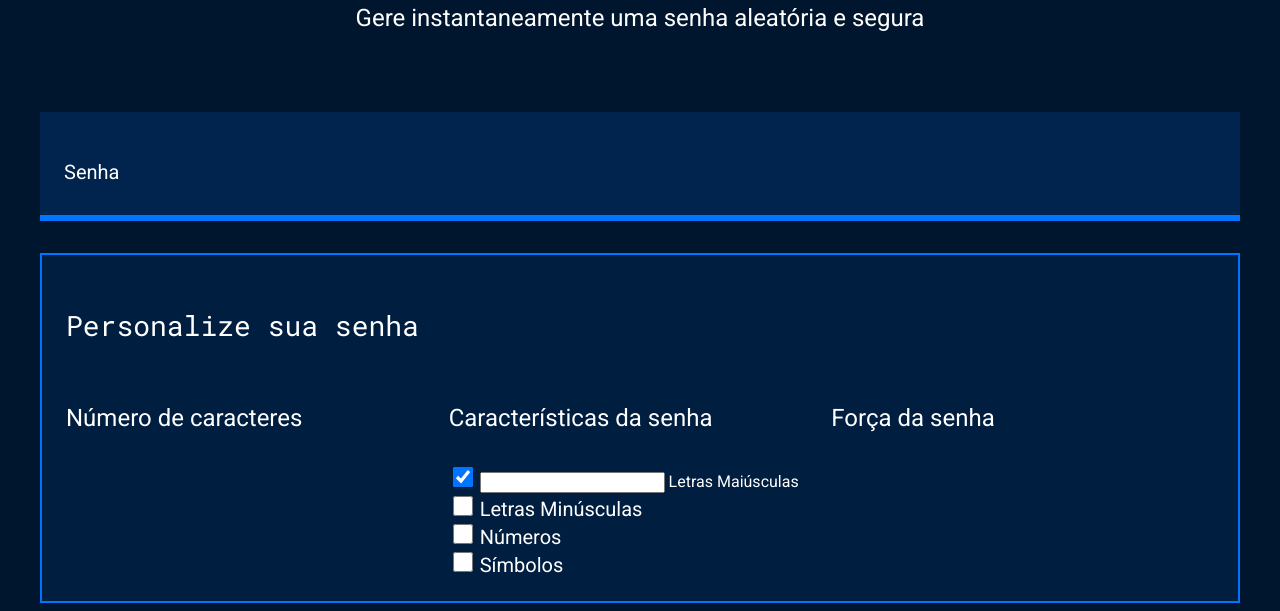
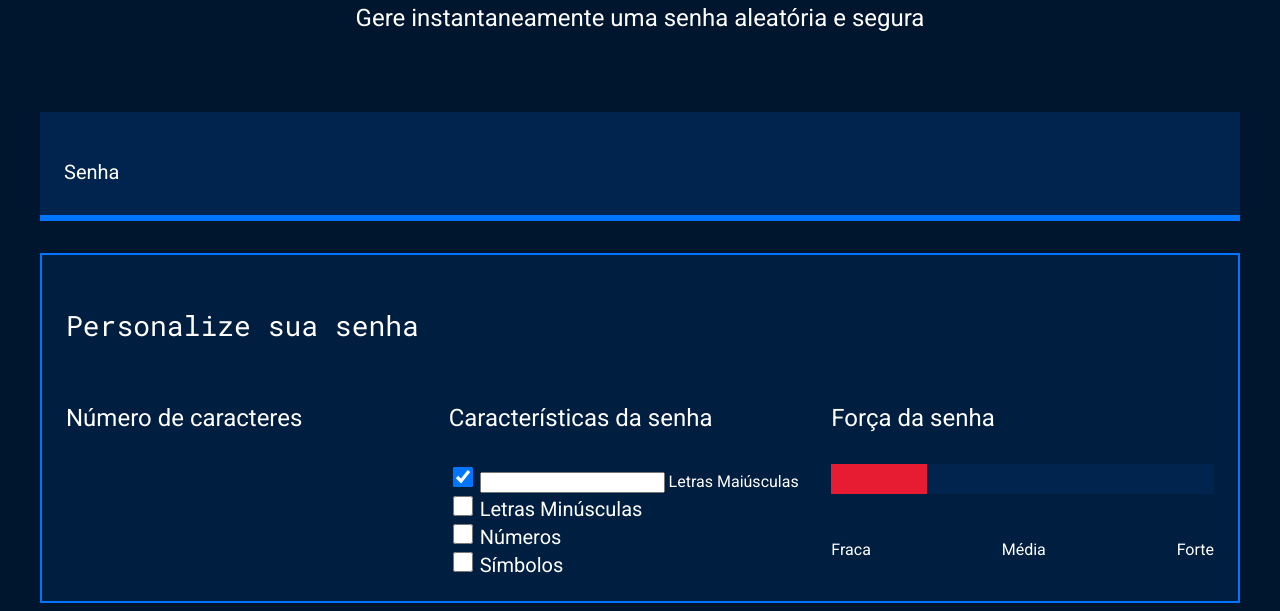
Before and after one commit to gabidudda/terceiro-repositorio2, a plain HTML site: page index.html in a window 1280 px wide. Shown: the part 214-825 px from the top of the page. Drawn offline with Linux system fonts and the light colour scheme.

Commit message:
Aula 3 - 17/06

```diff
--- a/index.html
+++ b/index.html
@@ -47,6 +47,13 @@
                 </div>
                 <div class="parametro-senha">
                     <h4 class="parametro-senha__titulo">Força da senha</h4>
+                    <div class="barra"></div>
+                    <div class="forca fraca"></div>
+                    <div class="parametro-senha-textos">
+                        <p>Fraca</p>
+                        <p>Média</p>
+                        <p>Forte</p>
+                    </div>
                 </div>
             </div>
         </div>
--- a/style.css
+++ b/style.css
@@ -117,6 +117,29 @@ body{
 label {
     font-size: 20px;
 }
+
+.barra {
+    background-color: var(--fundo-senha);
+    height: 30px;
+    width: 100%;
+}
+
+.forca {
+    height: 30px;
+    position: relative;
+    bottom: 30px;
+}
+
+.fraca{
+    width: 25%;
+    background-color: #E71B32;
+}
+
+.parametro-senha-textos {
+    display: flex;
+    justify-content: space-between;
+}
+
 @media screen and (min-width: 768px) {
     .parametro-coluna__senha{
         flex-direction: row;
```
